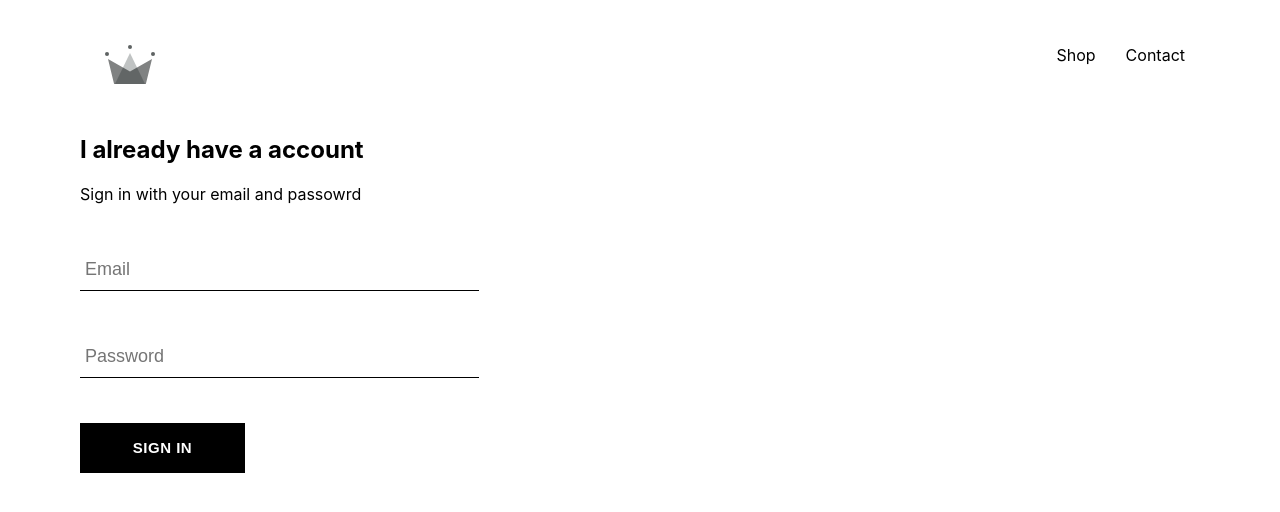
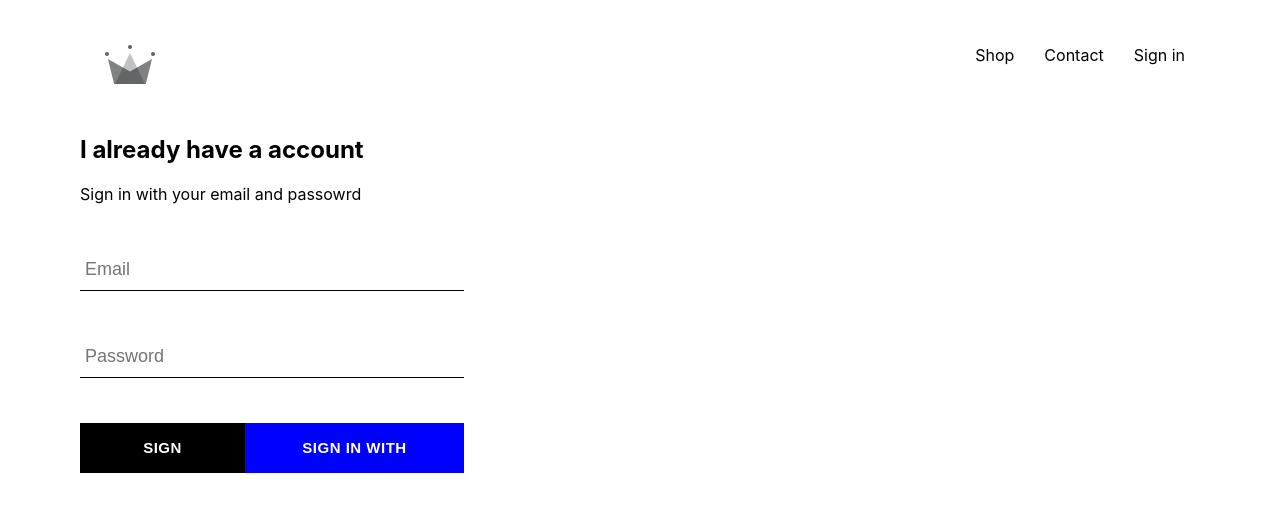
Before and after one commit to shubham2270/E-commerce-react-app, a React (Create React App) app: page /signin in a window 1280 px wide. Shown: the top 512 px of the page. Built offline with nearby package versions, Linux system fonts and the light colour scheme; no server answers.

Commit message:
Integrated firebase into application created sign in page

```diff
--- a/package.json
+++ b/package.json
@@ -6,6 +6,7 @@
     "@testing-library/jest-dom": "^4.2.4",
     "@testing-library/react": "^9.5.0",
     "@testing-library/user-event": "^7.2.1",
+    "firebase": "^7.22.0",
     "react": "^16.13.1",
     "react-dom": "^16.13.1",
     "react-router-dom": "^5.2.0",
--- a/src/App.css
+++ b/src/App.css
@@ -1,3 +1,7 @@
 .App {
   padding: 20px 80px;
 }
+
+* {
+  box-sizing: border-box;
+}
--- a/src/App.js
+++ b/src/App.js
@@ -1,4 +1,4 @@
-import React from "react";
+import React, { useState, useEffect } from "react";
 import { Switch, Route } from "react-router-dom";
 
 import "./App.css";
@@ -7,11 +7,24 @@ import Home from "./pages/Home";
 import Shop from "./pages/Shop";
 import SignInAndSignUpPage from "./pages/SignInAndSignUp/index";
 import Header from "./components/Header/index";
+import { auth } from "./firebase/firebase.utils";
 
 function App() {
+  const [currentUser, setCurrentUser] = useState(null);
+
+  useEffect(() => {
+    let unsubscribeFromAuth = null;
+    unsubscribeFromAuth = auth.onAuthStateChanged((user) => {
+      setCurrentUser(user);
+
+      console.log(user);
+      return () => unsubscribeFromAuth();
+    });
+  }, [currentUser]);
+
   return (
     <div className="App">
-      <Header />
+      <Header currentUser={currentUser} />
       <Switch>
         <Route exact path="/" component={Home} />
         <Route path="/shop" component={Shop} />
--- a/src/components/CustomButton/styles.js
+++ b/src/components/CustomButton/styles.js
@@ -8,7 +8,7 @@ export const StyledCustomButton = styled.button`
   line-height: 50px;
   padding: 0 35px 0 35px;
   font-size: 15px;
-  background-color: black;
+  background-color: ${(props) => (props.isGoogleSignIn ? "blue" : "black")};
   color: white;
   text-transform: uppercase;
   font-weight: bolder;
@@ -17,7 +17,8 @@ export const StyledCustomButton = styled.button`
 
   &:hover {
     background-color: white;
-    color: black;
-    border: 1px solid black;
+    color: ${(props) => (props.isGoogleSignIn ? "blue" : "black")};
+    border: ${(props) =>
+      props.isGoogleSignIn ? "1px solid blue" : "1px solid black"};
   }
 `;
--- a/src/components/Header/index.js
+++ b/src/components/Header/index.js
@@ -3,8 +3,9 @@ import { Link } from "react-router-dom";
 
 import { HeaderWrapper, LogoContainer, Option, Options } from "./styles";
 import { ReactComponent as Logo } from "../../assets/crown.svg";
+import { auth } from "../../firebase/firebase.utils";
 
-const Header = () => {
+const Header = ({ currentUser }) => {
   return (
     <HeaderWrapper>
       <LogoContainer>
@@ -15,6 +16,11 @@ const Header = () => {
       <Options>
         <Option to="/shop">Shop</Option>
         <Option to="/contact">Contact</Option>
+        {currentUser ? (
+          <Option onClick={() => auth.signOut()}>Sign out</Option>
+        ) : (
+          <Option>Sign in</Option>
+        )}
       </Options>
     </HeaderWrapper>
   );
--- a/src/components/SignIn/index.js
+++ b/src/components/SignIn/index.js
@@ -1,8 +1,10 @@
 import React, { useState } from "react";
 
-import { SignInWrapper } from "./styles";
+import { SignInWrapper, Buttons } from "./styles";
 import FormInput from "../FormInput/index";
 import CustomButton from "../CustomButton";
+
+import { signInWithGoogle } from "../../firebase/firebase.utils";
 
 const SignIn = () => {
   const [credential, setCredential] = useState({ email: "", passowrd: "" });
@@ -39,7 +41,12 @@ const SignIn = () => {
           label="Password"
           handleChange={handleChange}
         />
-        <CustomButton type="submit">Sign in</CustomButton>
+        <Buttons>
+          <CustomButton type="submit">Sign</CustomButton>
+          <CustomButton onClick={signInWithGoogle} isGoogleSignIn>
+            Sign in with Google
+          </CustomButton>
+        </Buttons>
       </form>
     </SignInWrapper>
   );
--- a/src/components/SignIn/styles.js
+++ b/src/components/SignIn/styles.js
@@ -5,3 +5,8 @@ export const SignInWrapper = styled.div`
   display: flex;
   flex-direction: column;
 `;
+
+export const Buttons = styled.div`
+  display: flex;
+  justify-content: space-between;
+`;
--- /dev/null
+++ b/src/firebase/firebase.utils.js
@@ -0,0 +1,24 @@
+import firebase from "firebase/app";
+import "firebase/firestore";
+import "firebase/auth";
+
+var firebaseConfig = {
+  apiKey: "AIzaSyAXBhNDdckh-Bv6JKlDafz7L-Aj96Q2P1k",
+  authDomain: "ecommerce-db-19955.firebaseapp.com",
+  databaseURL: "https://ecommerce-db-19955.firebaseio.com",
+  projectId: "ecommerce-db-19955",
+  storageBucket: "ecommerce-db-19955.appspot.com",
+  messagingSenderId: "799037553260",
+  appId: "1:799037553260:web:3c62833b1e19f46dbfb649",
+};
+
+firebase.initializeApp(firebaseConfig);
+
+export const auth = firebase.auth();
+export const firestore = firebase.firestore();
+
+const provider = new firebase.auth.GoogleAuthProvider();
+provider.setCustomParameters({ prompt: "select_account" });
+export const signInWithGoogle = () => auth.signInWithPopup(provider);
+
+export default firebase;
```
Also changed, not shown: 1 other file (tests, documents, lock files or other folders).
